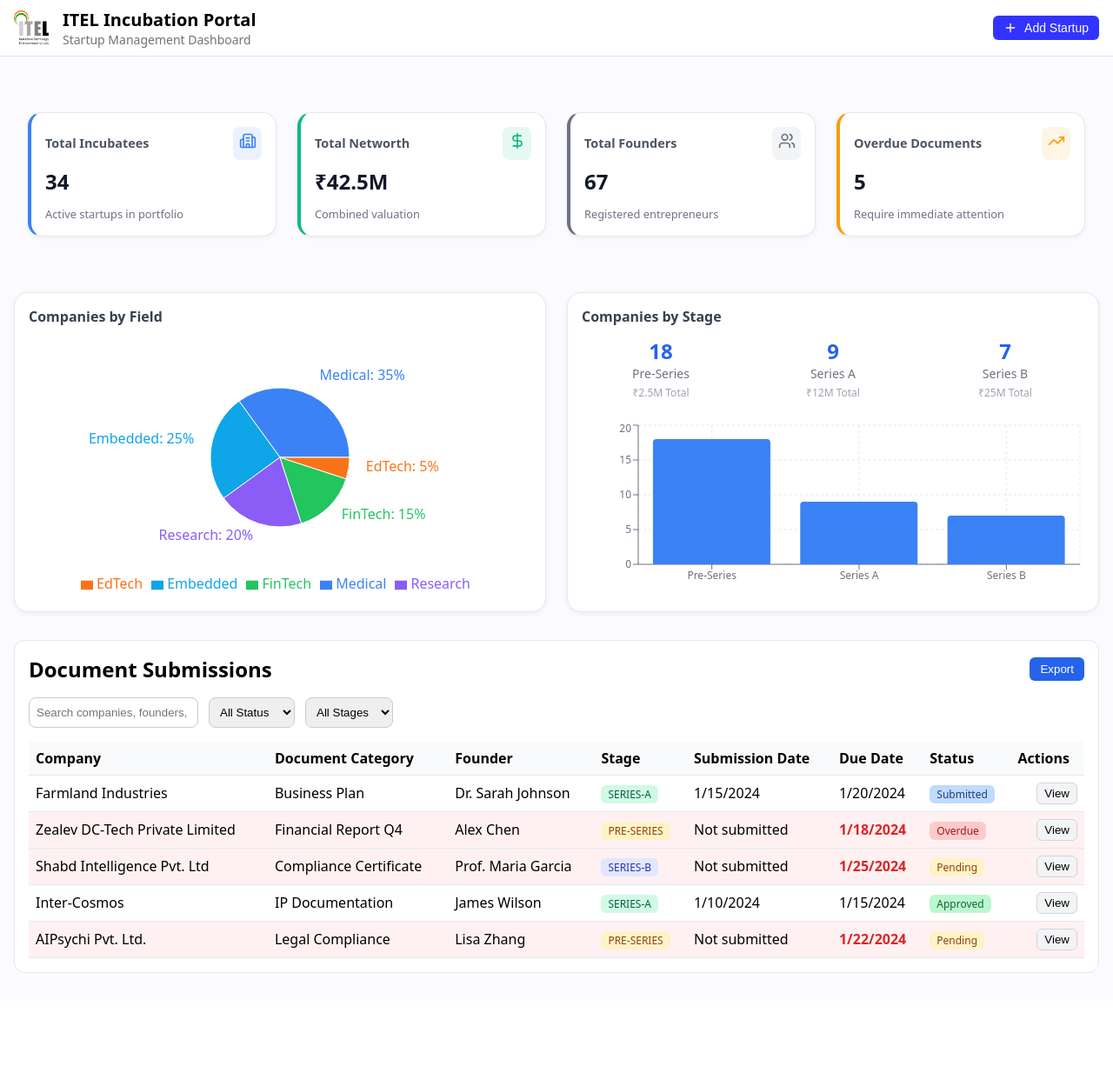
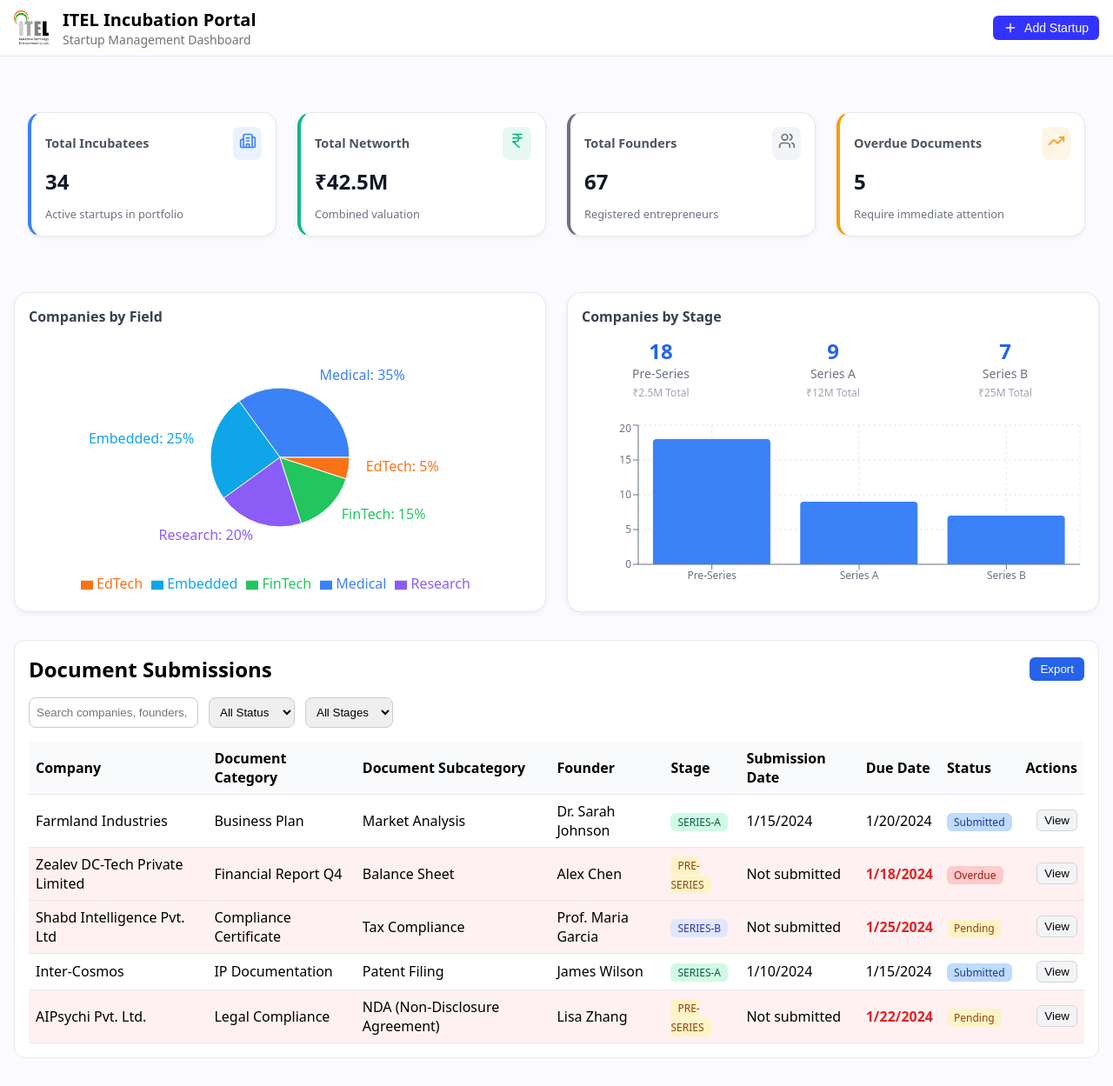
Before and after one commit to emsdev23/itelincubationportalV2, a React (Vite) app: page / in a window 1280 px wide. Shown: the whole page at 87% size. Before the commit the page ends 1151 px from the top, so only its background shows below. Built offline with nearby package versions, Linux system fonts and the light colour scheme.

Commit message:
2025-09-12

```diff
--- a/src/Components/DocumentTable.jsx
+++ b/src/Components/DocumentTable.jsx
@@ -7,6 +7,7 @@ const mockData = [
     id: "1",
     companyName: "Farmland Industries",
     documentType: "Business Plan",
+    documentSubCategory: "Market Analysis", // NEW FIELD
     submissionDate: "2024-01-15",
     dueDate: "2024-01-20",
     status: "submitted",
@@ -17,6 +18,7 @@ const mockData = [
     id: "2",
     companyName: "Zealev DC-Tech Private Limited",
     documentType: "Financial Report Q4",
+    documentSubCategory: "Balance Sheet", // NEW FIELD
     submissionDate: "-",
     dueDate: "2024-01-18",
     status: "overdue",
@@ -27,6 +29,7 @@ const mockData = [
     id: "3",
     companyName: "Shabd Intelligence Pvt. Ltd",
     documentType: "Compliance Certificate",
+    documentSubCategory: "Tax Compliance", // NEW FIELD
     submissionDate: "-",
     dueDate: "2024-01-25",
     status: "pending",
@@ -37,9 +40,10 @@ const mockData = [
     id: "4",
     companyName: "Inter-Cosmos",
     documentType: "IP Documentation",
+    documentSubCategory: "Patent Filing", // ✅ added
     submissionDate: "2024-01-10",
     dueDate: "2024-01-15",
-    status: "approved",
+    status: "submitted",
     founder: "James Wilson",
     stage: "Series-a",
   },
@@ -47,6 +51,7 @@ const mockData = [
     id: "5",
     companyName: "AIPsychi Pvt. Ltd.",
     documentType: "Legal Compliance",
+    documentSubCategory: "NDA (Non-Disclosure Agreement)", // ✅ added
     submissionDate: "-",
     dueDate: "2024-01-22",
     status: "pending",
@@ -124,7 +129,7 @@ export default function DocumentTable() {
             <tr>
               <th>Company</th>
               <th>Document Category</th>
-
+              <th>Document Subcategory</th>
               <th>Founder</th>
               <th>Stage</th>
               <th>Submission Date</th>
@@ -145,6 +150,7 @@ export default function DocumentTable() {
               >
                 <td>{item.companyName}</td>
                 <td>{item.documentType}</td>
+                <td>{item.documentSubCategory}</td>
                 <td>{item.founder}</td>
                 <td>
                   <span className={`${styles.badge} ${styles[item.stage]}`}>
--- a/src/Components/MetricCardDashboard.jsx
+++ b/src/Components/MetricCardDashboard.jsx
@@ -1,7 +1,13 @@
 import React from "react";
 import styles from "./MetricCardDashboard.module.css"; // ⬅️ import the CSS module
 import MetricCard from "./MetricCard";
-import { Building2, DollarSign, Users, TrendingUp } from "lucide-react";
+import {
+  Building2,
+  DollarSign,
+  Users,
+  TrendingUp,
+  IndianRupee,
+} from "lucide-react";
 
 const MetricCardDashboard = () => {
   return (
@@ -21,7 +27,7 @@ const MetricCardDashboard = () => {
           title="Total Networth"
           value="₹42.5M"
           subtitle="Combined valuation"
-          icon={<DollarSign size={20} />}
+          icon={<IndianRupee size={20} />}
           variant="success"
           trend={{ value: 8.5, isPositive: true }}
         />
--- a/src/Components/StartupDashboard/StartupDashboard.jsx
+++ b/src/Components/StartupDashboard/StartupDashboard.jsx
@@ -19,6 +19,7 @@ const StartupDashboard = () => {
     {
       id: 1,
       name: "Certificate of Incorporation",
+      documentSubCategory: "ROC Filing",
       status: "approved",
       uploadDate: "2024-01-15",
       dueDate: "2024-02-15",
@@ -26,6 +27,7 @@ const StartupDashboard = () => {
     {
       id: 2,
       name: "Business Plan",
+      documentSubCategory: "Financial Projections",
       status: "pending",
       uploadDate: "2024-01-20",
       dueDate: "2024-02-20",
@@ -33,6 +35,7 @@ const StartupDashboard = () => {
     {
       id: 3,
       name: "Financial Statements",
+      documentSubCategory: "Balance Sheet",
       status: "overdue",
       uploadDate: null,
       dueDate: "2024-01-30",
@@ -40,6 +43,7 @@ const StartupDashboard = () => {
     {
       id: 4,
       name: "Tax Registration",
+      documentSubCategory: "GST Registration",
       status: "approved",
       uploadDate: "2024-01-10",
       dueDate: "2024-02-10",
@@ -47,6 +51,7 @@ const StartupDashboard = () => {
     {
       id: 5,
       name: "Founder Agreements",
+      documentSubCategory: "Shareholder Agreement",
       status: "pending",
       uploadDate: "2024-01-25",
       dueDate: "2024-02-25",
@@ -305,12 +310,13 @@ const StartupDashboard = () => {
         <table>
           <thead>
             <tr className="bg-gray-200">
-              <th>Document Name</th>
+              <th>Document Category</th>
+              <th>Document SubCategory</th>
               <th>Status</th>
               <th>Upload Date</th>
               <th>Due Date</th>
-              <th>Actions</th>
-              {/* <th></th> */}
+              {/* <th>Actions</th> */}
+              <th> </th>
             </tr>
           </thead>
           <tbody>
@@ -318,6 +324,9 @@ const StartupDashboard = () => {
               <tr key={doc.id} className={styles.tableRow}>
                 <td className="flex items-center gap-2">
                   {getStatusIcon(doc.status)} {doc.name}
+                </td>
+                <td className="flex items-center gap-2">
+                  {doc.documentSubCategory}
                 </td>
                 <td>{getStatusBadge(doc.status)}</td>
                 <td>{doc.uploadDate || <em>Not uploaded</em>}</td>
```
